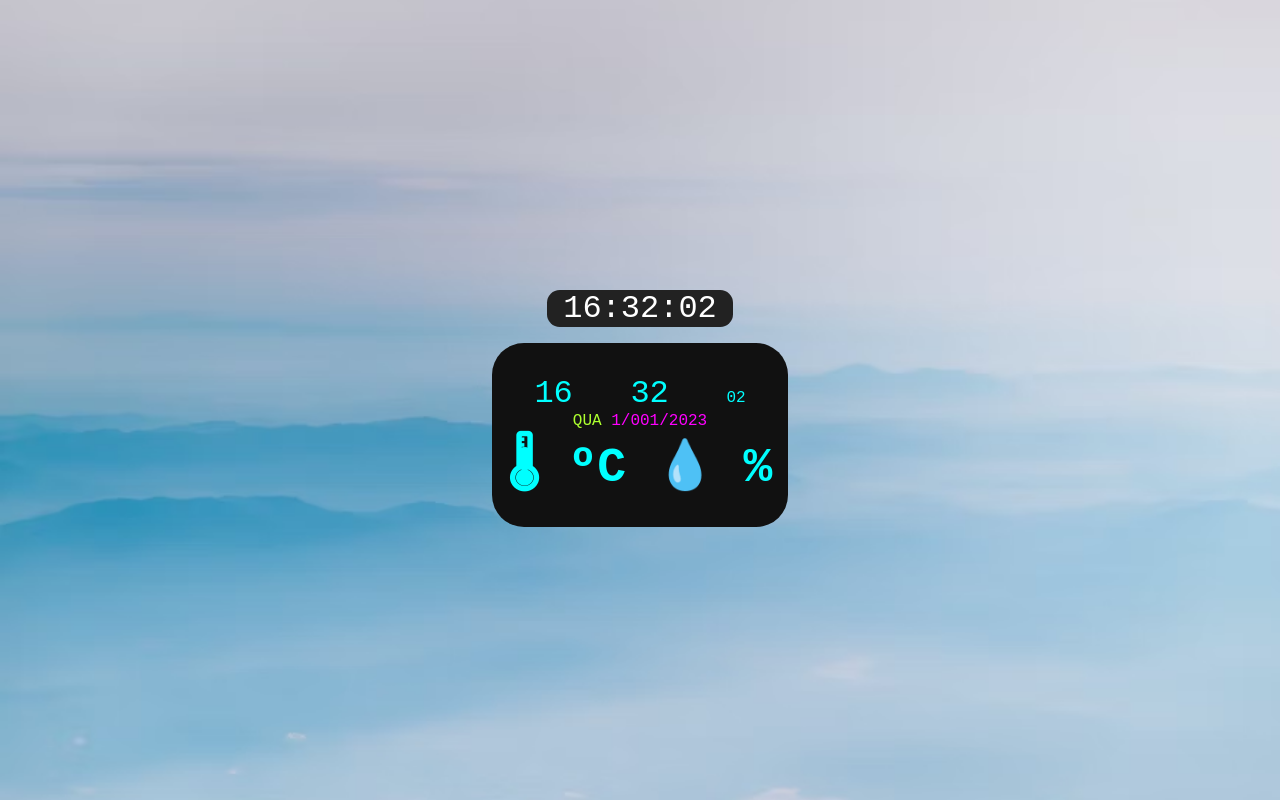
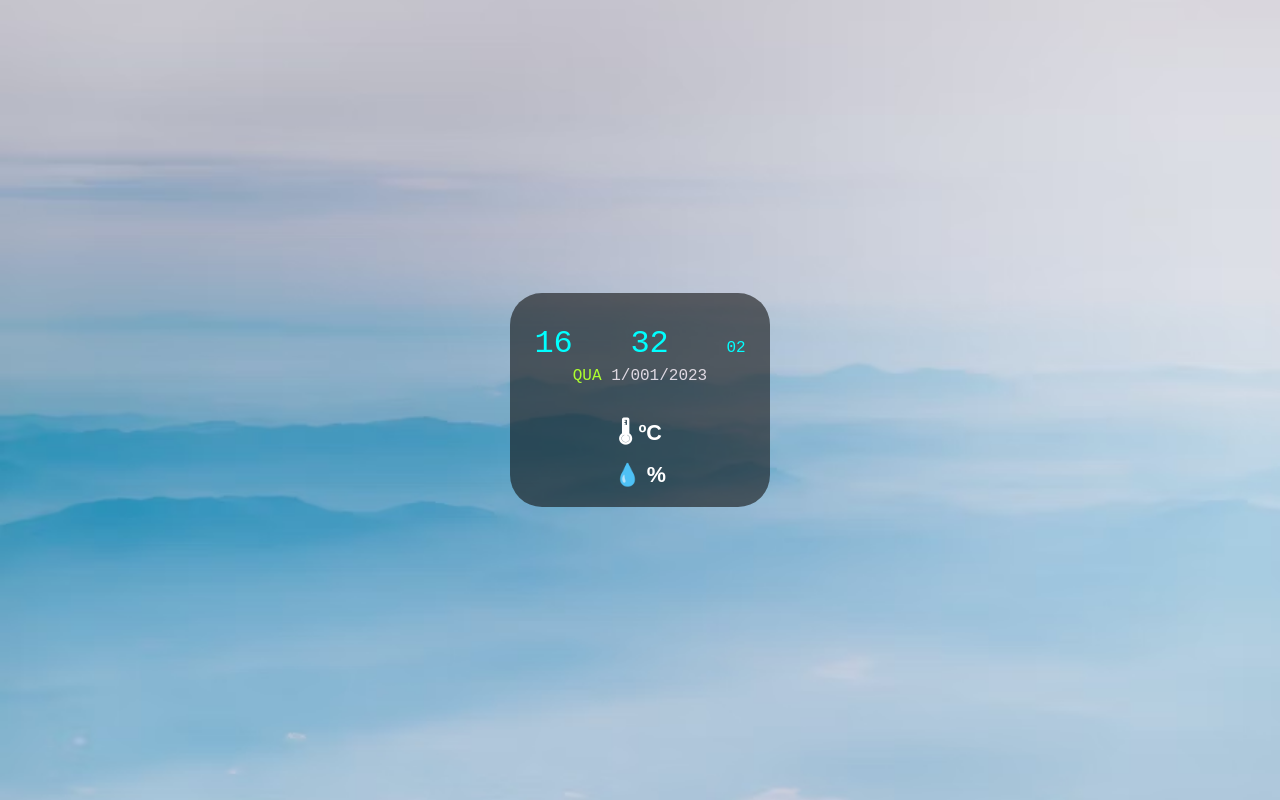
Before and after one commit to PedroPenhaa/Relogio_Digital, a plain HTML site: page index.html in a window 1280 px wide. Drawn offline with Linux system fonts and the light colour scheme.

Commit message:
Atualizações_JS

```diff
--- a/css/style.css
+++ b/css/style.css
@@ -24,7 +24,7 @@ section{
 
 #relogioDigital{
     font-family: 'Nova mono', monospace;
-    display: flex;
+    display: none;
     align-items: center;
     justify-content: center;
     user-select: none;
@@ -42,25 +42,27 @@ section{
     text-align: center;
 }
 
-#telaSmart{
+#telaSmart, .relogio{
     font-family: 'DM Mono', monospace;
 
     display: flex;
     flex-direction: column;
     justify-content: center;
 
+    background: rgb(17, 17, 17, 0.6);
     user-select: none;
     padding: 1rem;
     border-radius: 2rem;
-    background: #111;
-    color: cyan;
     text-align: center;
     font-size: 2rem;
+
 }
 
 #relogioSmart{
+    color: cyan;
     user-select: none;
-    margin-top: 1rem;
+    margin: 1rem .5rem 0 .5rem;
+    z-index: 1;
 }
 
 #hSmart, #mSmart{
@@ -72,15 +74,78 @@ section{
 }
 
 #dataSmart{
+    padding: .3rem;
     user-select: none;
-    color: magenta;
+    color: #fff5ffd1;
     display: inline-block;
     font-size: 1rem;
+}
+
+#temperatura{
+    user-select: none;
+    font-family: sans-serif;
+    font-size: 0.5rem;
+    color: #fff;
+}
+
+.city{
+    padding: .5rem 0;
+    font-size: 1.3rem;
+}
+
+#temperatura .medidas{
+    font-size: .9rem;
+    padding: .2rem;
+    align-items: center;
+    justify-content: center;
+}
+
+.position{
+    display: flex;
+    align-items: center;
+    justify-content: center;
+}
+
+.position h2{
+    margin-top: 0;
+    padding: 0 .5rem;
+}
+
+ h2{
+    margin-top: .5rem;
 }
 
 #semana{
     color: greenyellow;
 }
+
+
+
+
+
+
+
+
+
+
+
+.doisPontos{
+    animation: piscar 1s infinite;
+}
+
+.doisPontos:last-child{
+    font-size: 0.5rem;
+}
+
+
+
+
+
+
+
+
+
+
 
 @keyframes piscar{
     to{
@@ -90,19 +155,3 @@ section{
         opacity: 0;
     }
 }
-
-.doisPontos{
-    animation: piscar 1s infinite;
-}
-
-.doisPontos:last-child{
-    font-size: 0.5rem;
-}
-
-#temperatura{
-    user-select: none;
-    margin-top: 1rem;
-    font-family: sans-serif;
-    font-size: 0.5rem;
-    color: #fff;
-}
--- a/index.html
+++ b/index.html
@@ -11,7 +11,6 @@
 
     <main class="tela-principal">
           <section class="conteudo">
-
             <div id="relogioDigital">
                 <span id="h"></span>:
                 <span id="m"></span>:
@@ -19,7 +18,6 @@
             </div>
 
             <div id="telaSmart">
-
                     <div id="relogioSmart">
                         <span id="hSmart"></span>
                         <span class="doisPontos">:</span>
@@ -33,11 +31,14 @@
                         <span id="data"></span>
                     </div>
 
-                <div id="tempetatura">
+                    <div id="temperatura">
                         <h1 class="city"></h1>
-                        <h2> 🌡 <span id="temp"></span>ºC 💧 <span id="umidad"></span>%</h2>
+                        <div class="medidas">
+                            <h2>🌡 <span id="temp"></span> ºC</h2>
+                            <h2>💧 <span id="umidad"></span> %</h2>
                         </div>
 
+                    </div>
                 </div>
         </section>
     </main>
```
Also changed, not shown: js/script.js (+3 -8 lines). Lines whose indentation alone changed are shown as unchanged.
